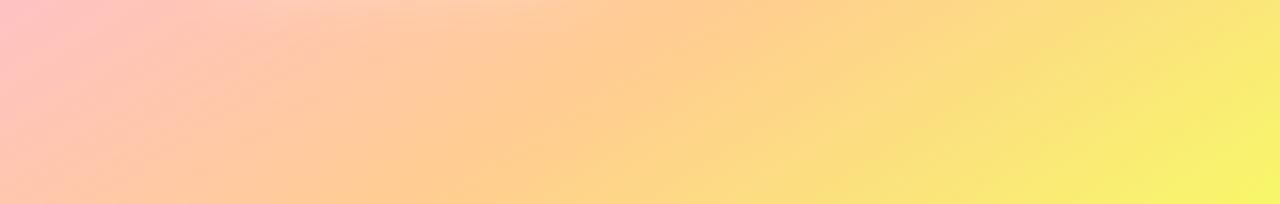
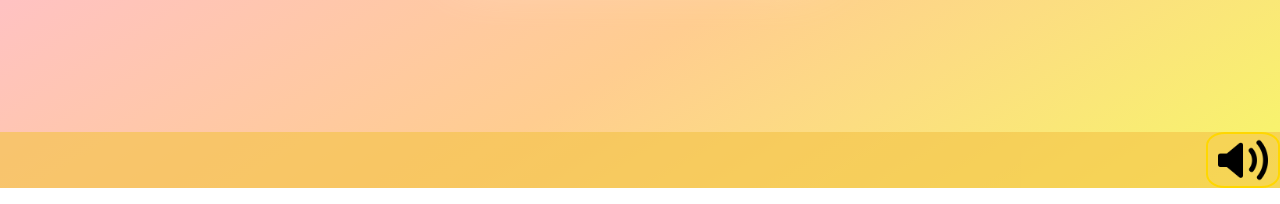
Before and after one commit to AlexCaTa7/match-3-game, a plain HTML site: page index.html in a window 1280 px wide. Shown: the part 612-816 px from the top of the page. Drawn offline with Linux system fonts and the light colour scheme.

Commit message:
added a button

```diff
--- a/index.html
+++ b/index.html
@@ -14,6 +14,9 @@
 
         </table>
     </div>
+    <div id="phoneNavigation">
+
+    </div>
 <script src="./scripts/script.js" type="module"></script>
 <script src="./scripts/buttons.js" type="module"></script>
 <script src="./scripts/sounds.js" type="module"></script>
--- a/scripts/buttons.js
+++ b/scripts/buttons.js
@@ -2,7 +2,7 @@ export function initialiseSound(sound) {
     sound.volume = sound_volume
     sound.muted = !isSoundActive();
     return sound;
-}
+} const PhoneNav = document.getElementById('phoneNavigation');
 let SoundButtonCase = 'active';
 let sound_volume = 1.0;
 let sound_active = true;
@@ -10,12 +10,14 @@ const SoundButton = document.createElement('div');
 SoundButton.id = 'SoundButton';
 const sound_on = document.createElement('img');
 sound_on.classList.add('sound_on_icon');
+sound_on.classList.add('sound_icon');
 sound_on.src = '../Sounds_Icons/sound_on.png';
 const sound_off = document.createElement('img');
 sound_off.classList.add('sound_off_icon');
+sound_off.classList.add('sound_icon');
 sound_off.src = '../Sounds_Icons/sound_off.png';
 SoundButton.appendChild(sound_on);
-document.body.appendChild(SoundButton);
+PhoneNav.appendChild(SoundButton);
 SoundButton.addEventListener('click', () => {
     const isActive = SoundButtonCase === 'active';
 
--- a/styles/buttons.css
+++ b/styles/buttons.css
@@ -1,4 +1,33 @@
-#SoundButton {}
+#SoundButton {
+    display: flex;
+    justify-content: center;
+    align-items: center;
+    padding-right: 10px;
+    padding-left: 10px;
+    border-radius: 25%;
+    border: 2px solid gold;
+}
+
+#SoundButton:hover,
+#SoundButton:active {
+    background-color: gold;
+}
+
+
+.sound_icon {
+    width: 50px;
+}
+
+#phoneNavigation {
+    display: flex;
+    flex-direction: row-reverse;
+    position: fixed;
+    bottom: 0;
+    width: 100vw;
+    height: 7vh;
+    left: 0;
+    background-color: rgba(245, 196, 72, 0.641);
+}
 
 .sound_on_icon {}
 
--- a/styles/style.css
+++ b/styles/style.css
@@ -1,13 +1,14 @@
 body {
     background-image: linear-gradient(to bottom right, rgb(231, 51, 81), pink, rgb(255, 205, 144), rgb(247, 247, 105));
+    background-repeat: no-repeat;
     width: 100%;
     height: 100vh;
+    max-height: 100vh;
     display: flex;
     justify-content: center;
     align-items: center;
-    margin: none;
-    padding: none;
-    overflow: hidden;
+    margin: 0;
+    padding: 0;
 }
 
 #score {
```
